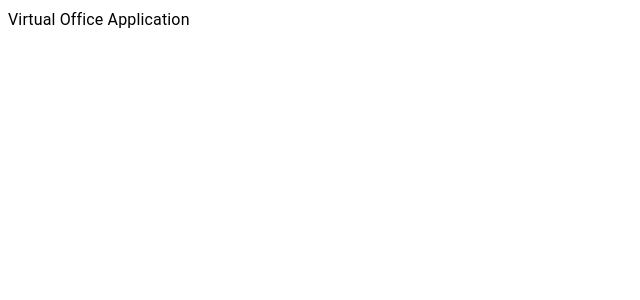
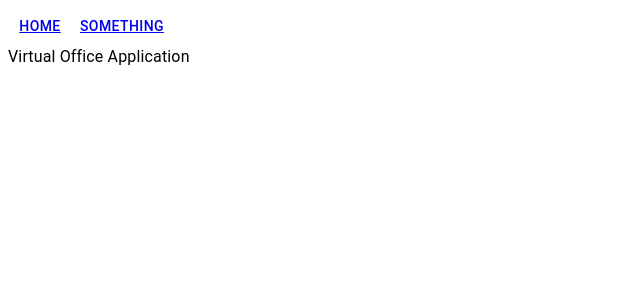
Before and after one commit to MatthewBozin/Binary-Upload-Zoom, a Next.js app: page / in a window 1280 px wide. Shown: the top 300 px of the page, without its empty margins (0-640 px from the left). Built offline with nearby package versions, Linux system fonts and the light colour scheme.

Commit message:
Created global layout to apply Navbar to all pages. Created _app.tsx to wrap pages in the layout.

```diff
--- /dev/null
+++ b/client/components/layout.tsx
@@ -0,0 +1,13 @@
+import React from 'react';
+import Navbar from './Navbar';
+
+const Layout: React.FC = ({ children }) => {
+  return (
+    <>
+      <Navbar />
+      <main>{children}</main>
+    </>
+  );
+};
+
+export default Layout;
--- /dev/null
+++ b/pages/_app.tsx
@@ -0,0 +1,13 @@
+import React from 'react';
+import Layout from 'client/components/layout';
+import { AppProps } from 'next/app';
+
+const App = ({ Component, pageProps }: AppProps) => {
+  return (
+    <Layout>
+      <Component {...pageProps} />
+    </Layout>
+  );
+};
+
+export default App;
```
